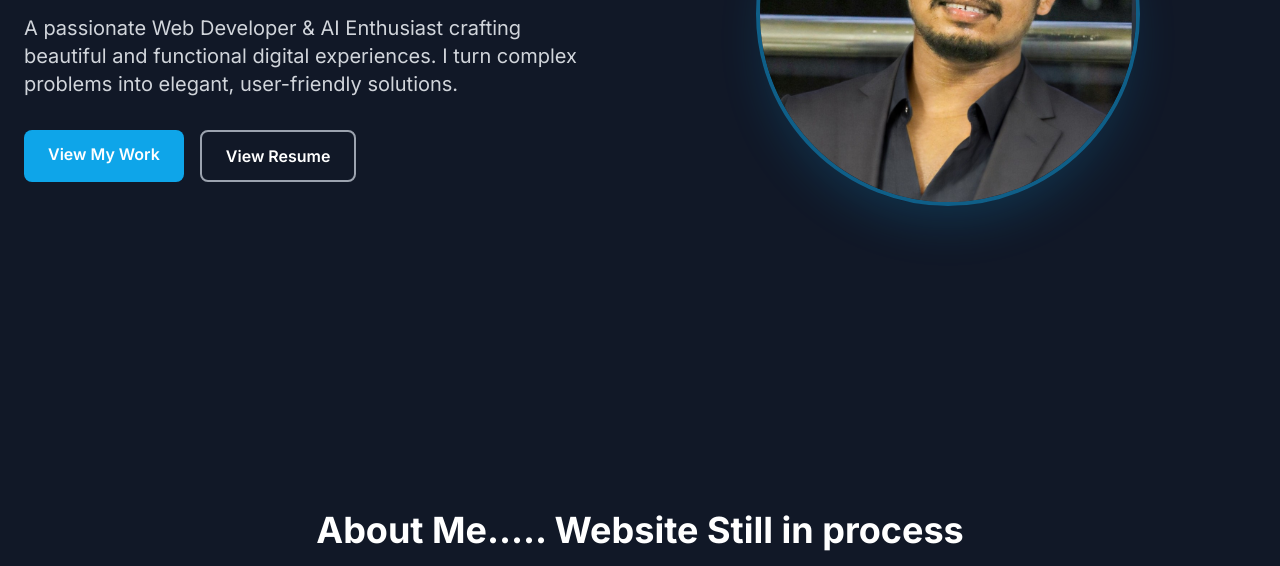
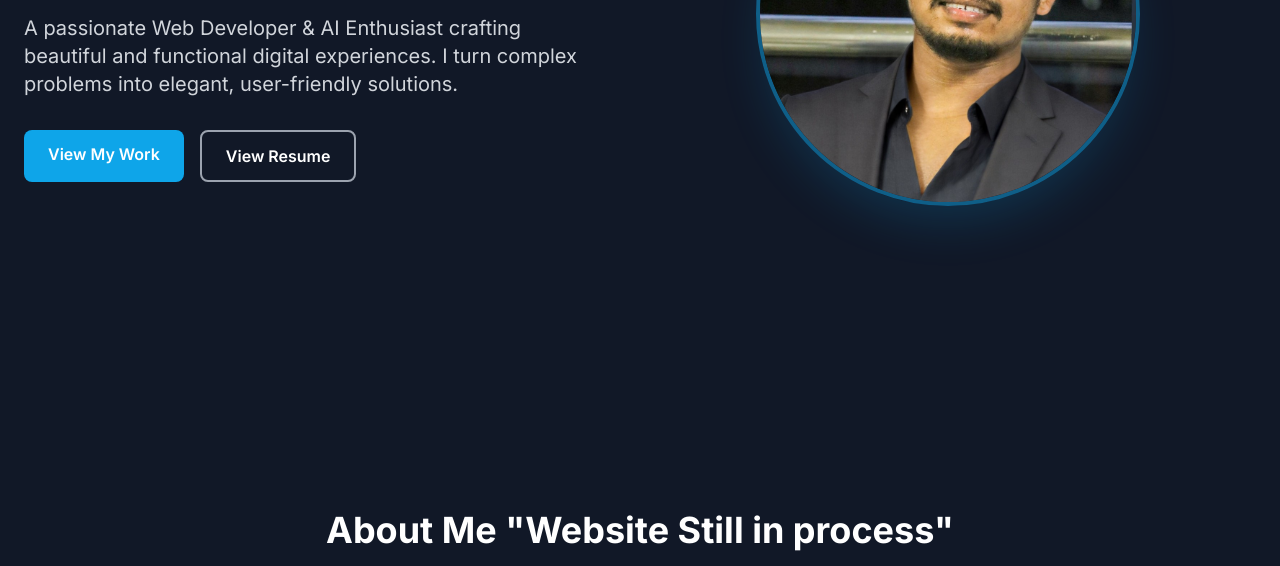
Before and after one commit to Virinchi2003/virinchi-portfolio, a plain HTML site: page index.html in a window 1280 px wide. Shown: the part 386-952 px from the top of the page. Drawn offline with nearby package versions, Linux system fonts and the light colour scheme.

Commit message:
index.html

```diff
--- a/index.html
+++ b/index.html
@@ -86,7 +86,7 @@
 
         <!-- About Section -->
         <section id="about" class="section">
-            <h2 class="text-4xl font-bold text-center text-white mb-12">About Me..... Website Still in  process</h2>
+            <h2 class="text-4xl font-bold text-center text-white mb-12">About Me  "Website Still in  process" </h2>
             <div class="flex flex-col md:flex-row items-center gap-12">
                 <div class="md:w-1/3 flex justify-center">
                     <img src="https://placehold.co/350x450/1E293B/A78BFA?text=About+Me" alt="About Virinchi Jackson" class="rounded-lg w-full max-w-sm object-cover shadow-lg">
```
